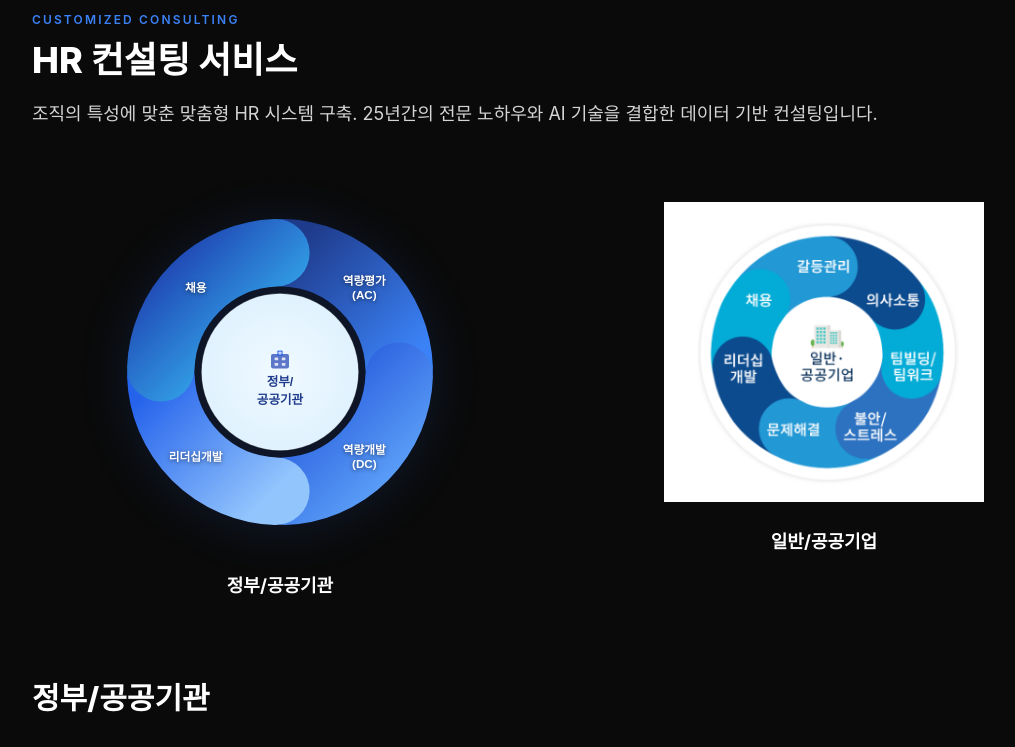
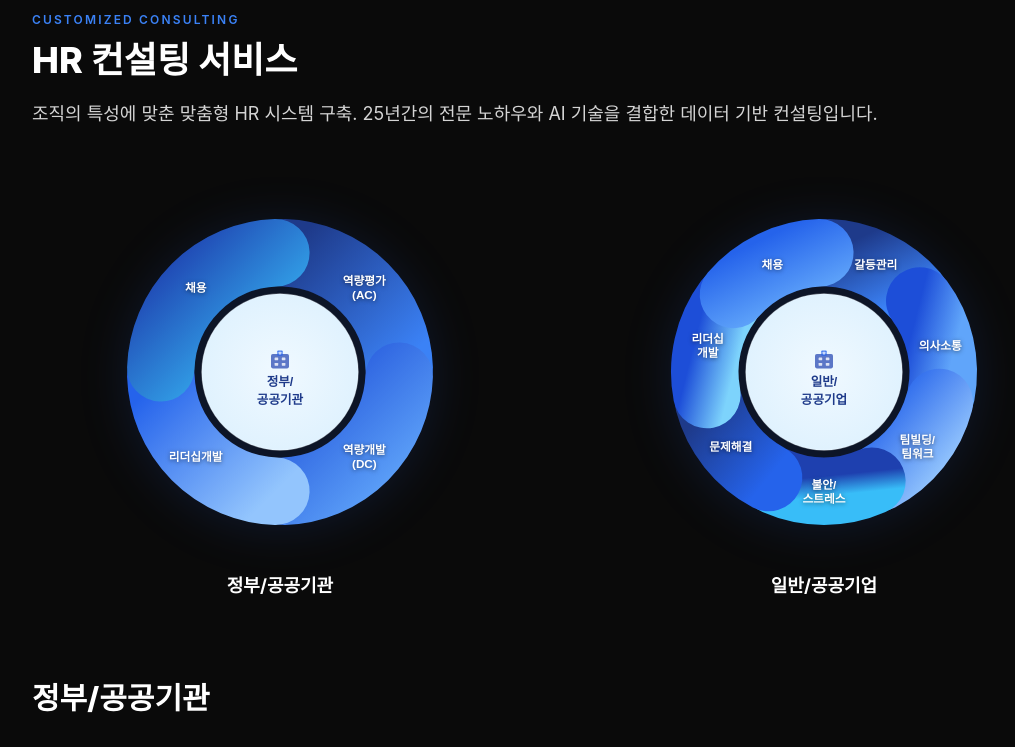
Before and after one commit to sycho2003/v0-hr, a Next.js app: page /education in a window 1280 px wide. Shown: the part 436-1183 px from the top of the page, without its empty margins (88-1103 px from the left). Built offline with nearby package versions, Linux system fonts and the light colour scheme; a web font is replaced by a local one.

Commit message:
feat: replace DonutDiagram with CircularDiagram for corporate diagram
Remove unused DonutDiagram and Image import; use CircularDiagram with 7 segments.

```diff
--- a/app/education/page.tsx
+++ b/app/education/page.tsx
@@ -1,7 +1,6 @@
 'use client'
 
 import { motion } from 'framer-motion'
-import Image from 'next/image'
 import { CircularDiagram } from '@/components/circular-diagram'
 
 /* ── Ripple Effect Component ── */
@@ -23,26 +22,6 @@ function RippleEffect() {
         />
       ))}
     </span>
-  )
-}
-
-/* ── Donut Diagram Component ── */
-function DonutDiagram({
-  title,
-  imageSrc,
-  imageAlt,
-}: {
-  title: string
-  imageSrc: string
-  imageAlt: string
-}) {
-  return (
-    <div className="flex flex-col items-center gap-4">
-      <div className="relative h-[280px] w-[280px] md:h-[320px] md:w-[320px]">
-        <Image src={imageSrc} alt={imageAlt} fill className="object-contain" />
-      </div>
-      <p className="text-lg font-bold text-white">{title}</p>
-    </div>
   )
 }
 
@@ -185,10 +164,17 @@ export default function HRConsultingPage() {
               { label: '채용', startAngle: 270, endAngle: 360 },
             ]}
           />
-          <DonutDiagram
+          <CircularDiagram
             title="일반/공공기업"
-            imageSrc="/images/education/donut-corporate.png"
-            imageAlt="일반/공공기업 컨설팅 영역 다이어그램 - 갈등관리, 의사소통, 팀빌딩, 불안/스트레스, 문제해결, 리더십개발, 채용"
+            segments={[
+              { label: '갈등관리', startAngle: 0, endAngle: 51.4 },
+              { label: '의사소통', startAngle: 51.4, endAngle: 102.8 },
+              { label: '팀빌딩/\n팀워크', startAngle: 102.8, endAngle: 154.3 },
+              { label: '불안/\n스트레스', startAngle: 154.3, endAngle: 205.7 },
+              { label: '문제해결', startAngle: 205.7, endAngle: 257.1 },
+              { label: '리더십\n개발', startAngle: 257.1, endAngle: 308.6 },
+              { label: '채용', startAngle: 308.6, endAngle: 360 },
+            ]}
           />
         </motion.section>
 
```
